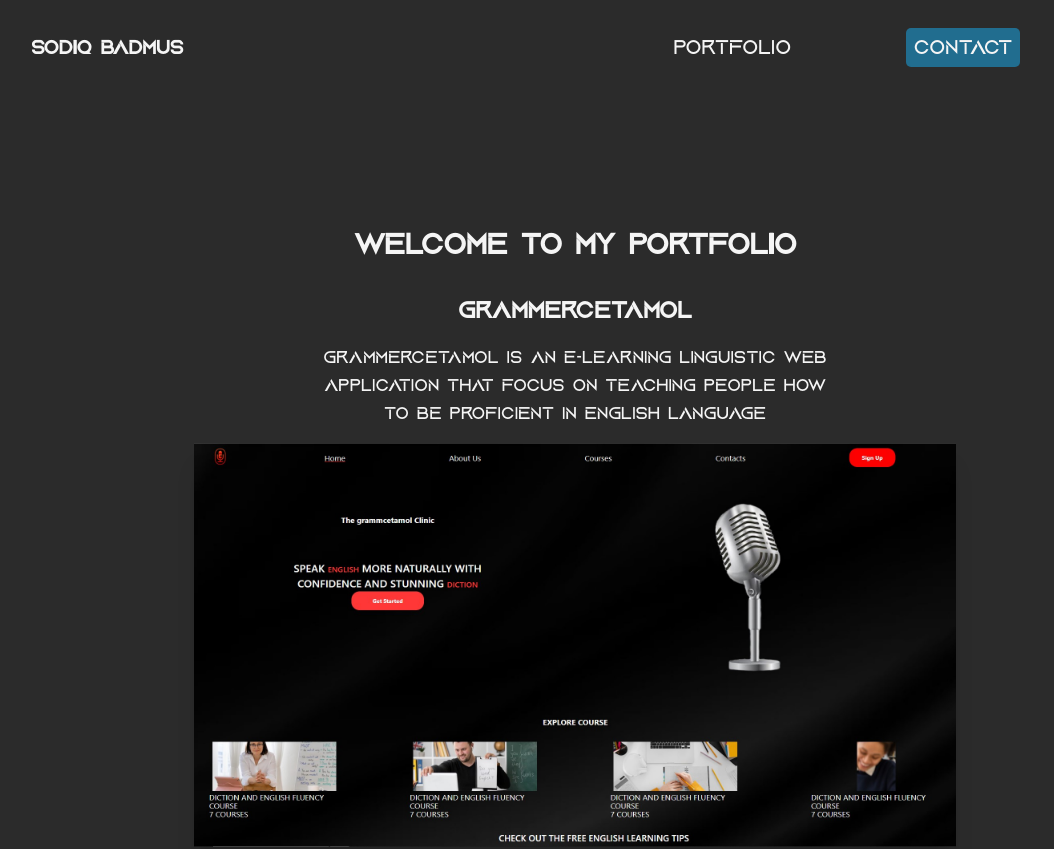
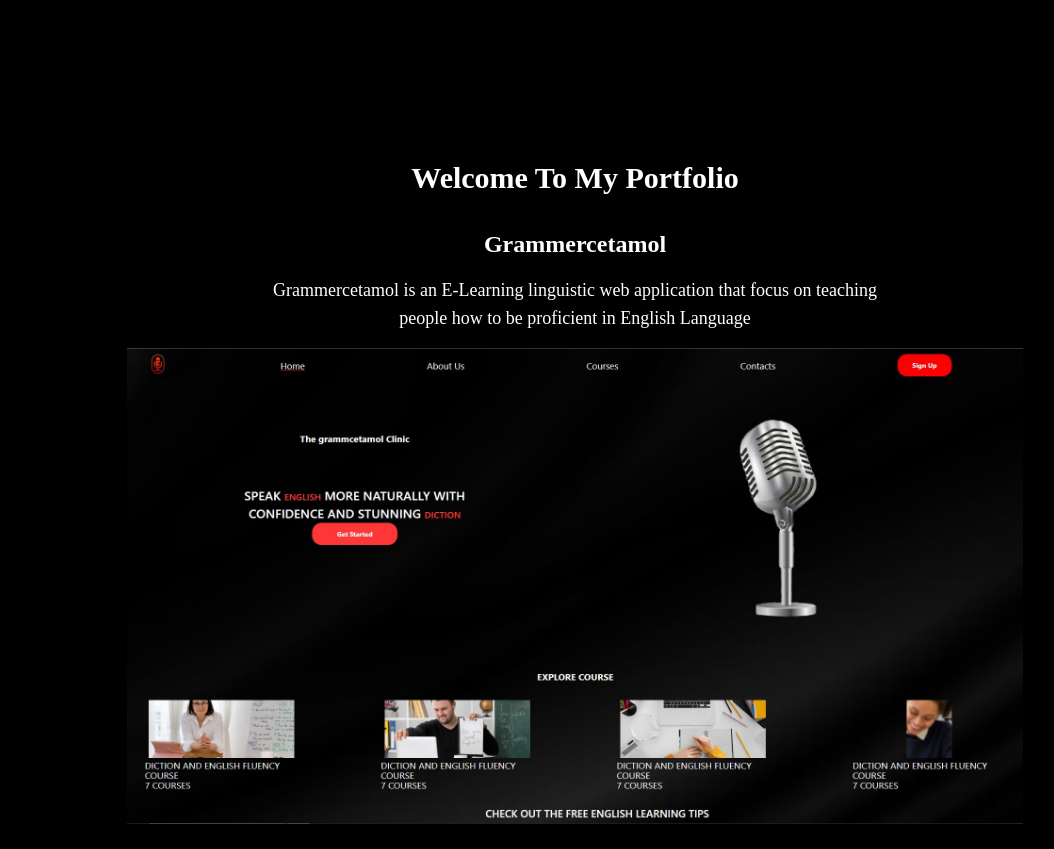
Before and after one commit to sodmod/Portfolio, a React (Create React App) app: page /portfolios in a window 1280 px wide. Shown: the top 849 px of the page, without its empty margins (65-1119 px from the left). Built offline with nearby package versions, Linux system fonts and the light colour scheme.

Commit message:
new look

```diff
--- a/src/Pages/HomePage.jsx
+++ b/src/Pages/HomePage.jsx
@@ -5,10 +5,17 @@
 import PageTransition from "./PageTransition";
 import AboutMePage from "./AboutMePage";
 import ServicePage from "./ServicePage";
+import Navbar from "../components/Navbar";
+import WelcomePage from "../components/Welcome";
 
 function HomePage() {
   return (
-    <PageTransition
+    <>
+      <div className="w-full max-w-full min-h-full h-full">
+        <Navbar />
+        <WelcomePage />
+      </div>
+      {/* <PageTransition
         className={`${styles.home} "w-[100%] min-h-[100vh] py-1 sm:flex-row items-center sm:py-7"`}
       >
         <div className="sm:w-3/4 min-h-[500px] mx-auto text-center grid grid-cols-2 sm:text-start font-[Arial]">
@@ -45,9 +52,9 @@
               </div>
               <div className="max-w-xl text-xl text-center mx-auto mt-2">
                 A fullstack with 3 years of experience, adapt{" "}
-              <input type="button" value="" /> collaborating with dynamic teams
-              to build high quality websites and identify opportunities to
-              enhance the user experience.
+                <input type="button" value="" /> collaborating with dynamic
+                teams to build high quality websites and identify opportunities
+                to enhance the user experience.
               </div>
             </div>
           </div>
@@ -57,7 +64,8 @@
         </div>
         <AboutMePage />
         <ServicePage />
-    </PageTransition>
+      </PageTransition> */}
+    </>
   );
 }
 
--- a/src/Pages/RootLayout.jsx
+++ b/src/Pages/RootLayout.jsx
@@ -5,12 +5,13 @@
 
 function RootLayout() {
   return (
-    <div className="mt-7 mx-24">
-      <Navbar />
+    <>
       <AnimatePresence initial={true} mode="wait">
-        <Outlet />
+        <div className="w-full min-h-full bg-black">
+          <Outlet />
+        </div>
       </AnimatePresence>
-    </div>
+    </>
   );
 }
 
--- a/src/components/Navbar.jsx
+++ b/src/components/Navbar.jsx
@@ -1,55 +1,27 @@
 import React, { useState } from "react";
 import { NavLink } from "react-router-dom";
-import styles from "./navbar.module.css";
+import "./navbar.css";
 
 function Navbar() {
-  const [first, setFirst] = useState(true);
+  const [click, setClick] = useState(false);
 
   const onClick = () => {
-    setFirst(!first);
-  };
-
-  const onClick1 = () => {
-    setFirst(true);
+    setClick((preState) => !preState);
   };
 
   return (
-    <div className={`${styles.navbar} max-w-full`}>
-      <div className="h-[inherit]">
-        <div className="max-w-full h-[inherit] grid grid-cols-2 items-center">
-          <NavLink className="" to="/">
-            <h1 className="text-xl sm:text-3xl font-bold sm:hover:scale-x-110 sm:p-3 sm:duration-300">
-              Sodiq Badmus
-            </h1>
-          </NavLink>
-          <div className="">
-            <div className={styles.navmenu} onClick={onClick}>
-              {first ? (
-                <i className="fa-solid fa-bars fa-fade fa-xl fa-beat items-end" />
-              ) : (
-                <i className="fa-sharp fa-solid fa-xmark fa-2xl fa-bounce] items-end" />
-              )}
-            </div>
-
-            <div className={first ? `${styles.menu2}` : `${styles.menu1}`}>
-              <NavLink
-                className="sm:hover:scale-110 sm:hover:bg-slate-950 sm:p-3 sm:duration-300"
-                to="portfolios"
-                onClick={onClick1}
-              >
-                Portfolio
-              </NavLink>
-              <NavLink
-                className="bg-[#216D8F] rounded-[5px] p-2 sm:hover:scale-110 sm:hover:bg-slate-950 sm:p-3 sm:duration-300"
-                onClick={onClick1}
-                to="contact"
-              >
-                Contact
-              </NavLink>
-            </div>
-          </div>
-        </div>
+    <div className={`${"nav-container"}`}>
+      <h1>Badmus Sodiq Olusola</h1>
+      <div onClick={onClick} id="bars">
+        <i className={click ? "fa-solid fa-bars" : "fa-solid fa-xmark"} />
       </div>
+      <ul className={!click ? `${"nav-show"}` : `${"nav-hidden"}`}>
+        <NavLink>about</NavLink>
+        <NavLink>service</NavLink>
+        <NavLink>Work</NavLink>
+        <NavLink>Blog</NavLink>
+        <NavLink>Contact me</NavLink>
+      </ul>
     </div>
   );
 }
--- /dev/null
+++ b/src/components/Welcome.jsx
@@ -0,0 +1,61 @@
+import { Component } from "react";
+import "./WelcomeStyle.css";
+
+class WelcomePage extends Component {
+  render() {
+    return (
+      <>
+        <div className="welcome-container">
+          <div className="welcome1">
+            <h1>Developer</h1>
+            <div className="welcome1-image">
+              <img
+                src="https://images.unsplash.com/photo-1423784346385-c1d4dac9893a?q=80&w=2070&auto=format&fit=crop&ixlib=rb-4.0.3&ixid=M3wxMjA3fDB8MHxwaG90by1wYWdlfHx8fGVufDB8fHx8fA%3D%3D"
+                alt=""
+              />
+            </div>
+          </div>
+          <div className="welcome2">
+            <div className="welcome1-image">
+              <img
+                src="https://images.unsplash.com/photo-1423784346385-c1d4dac9893a?q=80&w=2070&auto=format&fit=crop&ixlib=rb-4.0.3&ixid=M3wxMjA3fDB8MHxwaG90by1wYWdlfHx8fGVufDB8fHx8fA%3D%3D"
+                alt=""
+              />
+            </div>
+
+            <h1>Portfolio</h1>
+          </div>
+          <div></div>
+        </div>
+        {/* <div className={`w-full h-full max-w-full`}>
+          <div
+            className={`${""} w-4/5 h-4/6 rounded-xl p-1 flex justify-center items-center flex-col mx-auto`}
+          >
+            <div className={`${"wel"} w-full flex items-center gap-x-5`}>
+              <h1 className="w-1/2 text-9xl text-center">Developer</h1>
+              <div className="w-1/2 relative">
+                <img
+                  className="w-full h-28 rounded-xl object-cover"
+                  src="https://images.unsplash.com/photo-1423784346385-c1d4dac9893a?q=80&w=2070&auto=format&fit=crop&ixlib=rb-4.0.3&ixid=M3wxMjA3fDB8MHxwaG90by1wYWdlfHx8fGVufDB8fHx8fA%3D%3D"
+                  alt=""
+                />
+              </div>
+            </div>
+            <div className="w-full flex items-center gap-x-5">
+              <div className="w-1/2 relative">
+                <img
+                  className="w-full h-28 rounded-xl object-cover"
+                  src="https://images.unsplash.com/photo-1423784346385-c1d4dac9893a?q=80&w=2070&auto=format&fit=crop&ixlib=rb-4.0.3&ixid=M3wxMjA3fDB8MHxwaG90by1wYWdlfHx8fGVufDB8fHx8fA%3D%3D"
+                  alt=""
+                />
+              </div>
+              <h1 className="w-1/2 text-9xl text-center">Portfolio</h1>
+            </div>
+          </div>
+        </div> */}
+      </>
+    );
+  }
+}
+
+export default WelcomePage;
--- /dev/null
+++ b/src/components/WelcomeStyle.css
@@ -0,0 +1,79 @@
+.welcome-container {
+  height: 100%;
+  width: inherit;
+}
+.welcome1 {
+  width: 70%;
+  display: flex;
+  margin: auto;
+  justify-content: space-between;
+  align-items: center;
+  height: 100%;
+  padding-bottom: 2rem;
+}
+
+.welcome1 h1 {
+  font-size: 5rem;
+  font-weight: 400;
+}
+
+.welcome2 {
+  width: 70%;
+  display: flex;
+  margin: auto;
+  justify-content: space-between;
+  align-items: center;
+}
+
+.welcome2 h1 {
+  font-size: 5rem;
+  font-weight: 400;
+}
+
+.welcome1 .welcome1-image {
+  width: 100%;
+  height: 100%;
+}
+
+.welcome1-image img {
+  object-fit: cover;
+  height: 100%;
+}
+
+@media screen and (max-width: 850px) {
+  .welcome1 {
+    width: 90%;
+    margin: 0 auto;
+    flex-direction: column;
+  }
+
+  .welcome1-image {
+    background-color: yellow;
+  }
+
+  .welcome2 {
+    width: 90%;
+    margin: 0 auto;
+    flex-direction: column-reverse;
+  }
+}
+
+@media screen and (max-width: 450px) {
+  .welcome1 {
+    width: 100%;
+    padding: 0 0.7rem;
+  }
+  .welcome1 h1 {
+    background-color: blue;
+    font-size: 20vw;
+  }
+
+  .welcome2 {
+    width: 100%;
+    padding: 0 0.7rem;
+  }
+  .welcome2 h1 {
+    background-color: blue;
+    font-size: 25vw;
+  }
+}
--- /dev/null
+++ b/src/components/navbar.css
@@ -0,0 +1,81 @@
+.nav-container {
+  width: 80%;
+  margin: auto;
+  display: flex;
+  justify-content: space-around;
+  align-items: center;
+  padding: 2rem 1rem;
+}
+
+#bars {
+  display: none;
+}
+
+.nav-container h1 {
+  font-size: 3vw;
+}
+
+.nav-show {
+  position: relative;
+}
+
+.nav-show a {
+  padding: 0 1.5rem;
+  font-size: 1.5vw;
+}
+
+.nav-hidden {
+  position: relative;
+}
+
+.nav-hidden a {
+  padding: 0 1.5rem;
+  font-size: 1.5vw;
+}
+
+@media screen and (max-width: 840px) {
+  .nav-container {
+    width: 90%;
+  }
+
+  .nav-container h1 {
+    font-size: 1.5rem;
+  }
+
+  #bars {
+    display: block;
+  }
+
+  .nav-show {
+    display: flex;
+    position: absolute;
+    flex-direction: column;
+    top: 7%;
+    height: 60vh;
+    width: 100%;
+    /* right: 200%; */
+    justify-content: space-between;
+    align-items: center;
+    transition: all 1s ease-in-out;
+    backdrop-filter: blur(10px);
+    z-index: 3;
+  }
+
+  .nav-hidden {
+    display: flex;
+    position: absolute;
+    flex-direction: column;
+    top: 7%;
+    width: 100%;
+    right: 200%;
+    justify-content: space-between;
+    align-items: center;
+    transition: all 1s ease-in-out;
+    backdrop-filter: blur(10px);
+    z-index: 3;
+  }
+
+  .nav-show a {
+    padding: 1.5rem;
+  }
+}
--- a/src/components/navbar.module.css
+++ /dev/null
@@ -1,84 +0,0 @@
-.navbar {
-  margin: auto;
-}
-.navmenu {
-  display: none;
-  width: 100%;
-  align-items: end;
-}
-
-.means {
-  display: none;
-}
-
-.menu2 {
-  font-size: 21px;
-  display: flex;
-  gap: 1rem;
-  line-height: 23px;
-  font-weight: 400;
-  width: 100%;
-  margin: auto;
-  align-items: center;
-  justify-content: space-evenly;
-}
-
-@media screen and (min-width: 401px) {
-  .menu1 {
-    display: flex;
-    justify-items: center;
-    padding: 1rem;
-    width: 100%;
-    max-width: 100%;
-    justify-content: space-evenly;
-    margin: auto;
-  }
-}
-
-@media screen and (max-width: 600px) {
-  .navmenu {
-    display: block;
-    position: relative;
-    align-items: end;
-    width: 100%;
-    text-align: end;
-    padding-right: 10px;
-    z-index: 4;
-  }
-  .menu1 {
-    display: flex;
-    position: fixed;
-    flex-direction: column;
-    justify-content: center;
-    justify-content: space-evenly;
-    align-items: center;
-    padding: 10px;
-    height: 80vh;
-    background-color: #216c8f99;
-    max-height: 100vh;
-    width: 100vw;
-    gap: 20px;
-    left: 0%;
-    transition: all 1s ease-in-out;
-    backdrop-filter: blur(10px);
-    top: 0%;
-    border-radius: 10px;
-    z-index: 3;
-  }
-
-  .menu2 {
-    display: flex;
-    position: fixed;
-    flex-direction: column;
-    justify-content: space-evenly;
-    align-items: center;
-    height: 100vh;
-    width: 50vw;
-    max-height: 100vh;
-    gap: 20px;
-    left: -100%;
-    top: 15%;
-    transition: all 2s ease-in;
-    border-radius: 10px;
-  }
-}
--- a/src/index.css
+++ b/src/index.css
@@ -1,38 +1,36 @@
 @tailwind base;
 @tailwind components;
 @tailwind utilities;
-@font-face {
-  font-family: book;
-  src: url("./fonts/BrouklynSignature-DemoUse.otf");
-}
-@font-face {
-  font-family: rose;
-  src: url("./fonts/arial-downloaded-font-collection/rosmatika-73779/RosmatikaRegular-BWA45.ttf");
-}
-
-@font-face {
-  font-family: aquire;
-  src: url("./fonts/arial-downloaded-font-collection/aquire-43735/Aquire-BW0ox.otf");
-}
+@import url("https://fonts.googleapis.com/css2?family=Cabin:wght@400;500;700&family=Poppins:wght@100;200;300;400;500;600;700;800;900&family=Ubuntu:ital,wght@1,500&display=swap");
 
 * {
   padding: 0;
   margin: 0;
   box-sizing: border-box;
+  font-family: "Cabin";
+  color: white;
 }
 
-body {
-  width: 100vw;
-  max-width: 100vw;
-  min-height: 100vh;
-  height: 100vh;
-  overflow-x: hidden;
-  word-wrap: break-word;
-  font-family: aquire;
-  color: whitesmoke;
-  background-color: rgba(13, 13, 13, 0.876);
+h1,
+h2,
+h3,
+h4,
+h5,
+h6,
+p,
+div,
+a,
+ul,
+main,
+section,
+img,
+header,
+footer {
+  padding: 0;
+  margin: 0;
 }
 
 #root {
-  overflow: hidden;
+  max-width: 100%;
+  width: 100%;
 }
```
Lines whose indentation alone changed are shown as unchanged.
